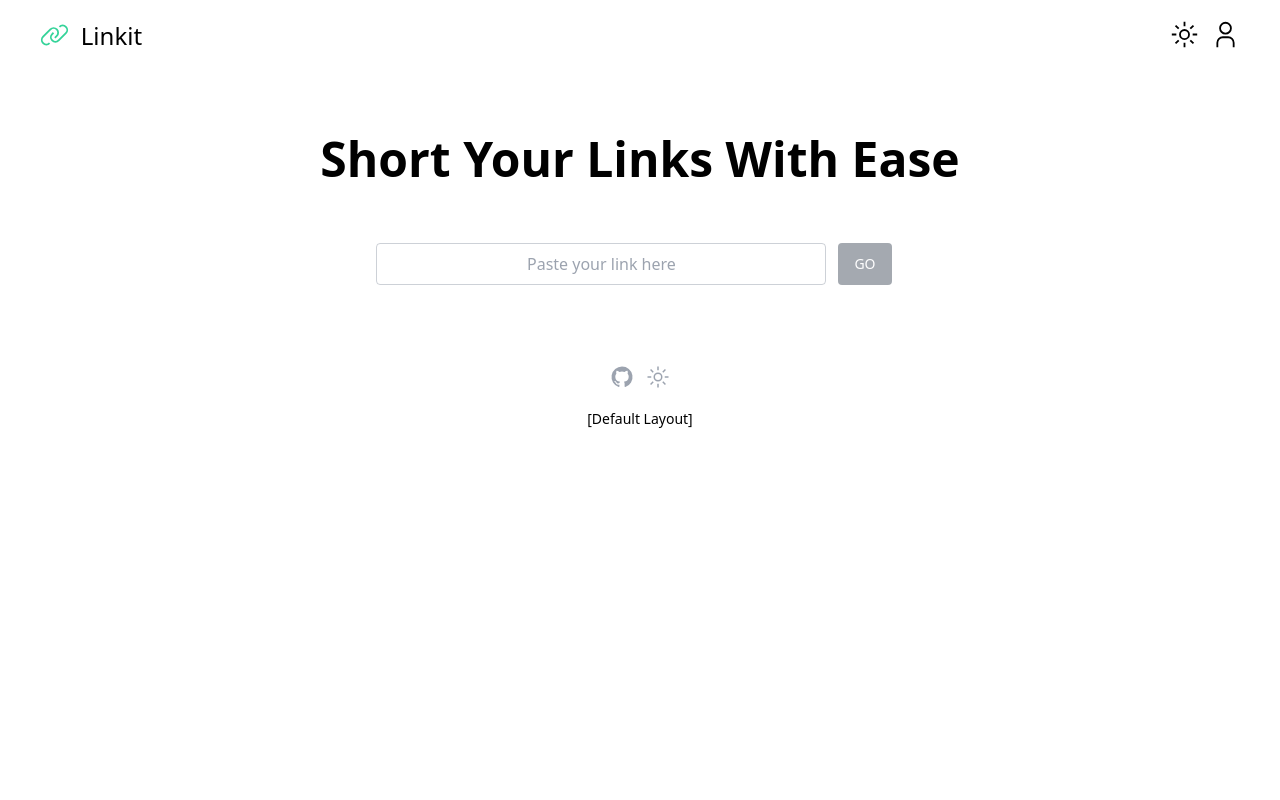
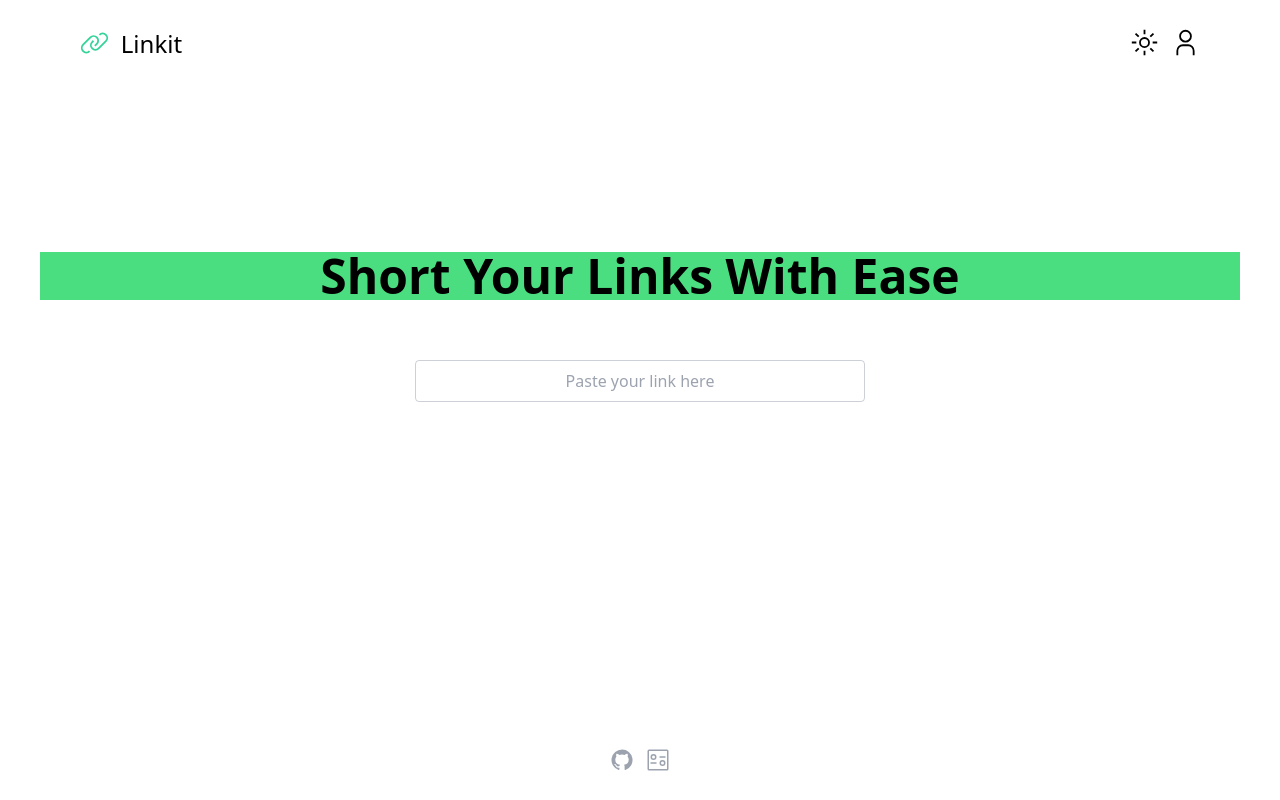
Before and after one commit to 401U/linkit, a Nuxt app: page / in a window 1280 px wide. Built offline with nearby package versions, Linux system fonts and the light colour scheme; a web font is replaced by a local one.

Commit message:
chore: update

```diff
--- a/components/Footer.vue
+++ b/components/Footer.vue
@@ -7,6 +7,6 @@
     gap-3
   >
     <a i-carbon-logo-github href="https://github.com/401U/linkit" target="_blank" />
-    <DarkToggle />
+    <i i-carbon-data-format title="hello" />
   </div>
 </template>
--- a/layouts/default.vue
+++ b/layouts/default.vue
@@ -1,12 +1,10 @@
 import { TopNav } from '~~/.nuxt/components';
 
 <template>
-  <TopNav />
-  <main class="py-20 px-10 text-center">
+  <main class="py-2 px-10 text-center flex flex-col min-h-full gap-1">
+    <TopNav />
     <slot />
+    <div flex-grow-1 />
     <Footer />
-    <div class="mt-5 mx-auto text-center text-sm">
-      [Default Layout]
-    </div>
   </main>
 </template>
--- a/pages/index.vue
+++ b/pages/index.vue
@@ -12,8 +12,8 @@ async function go() {
 </script>
 
 <template>
-  <div>
-    <div text-5xl font-bold break-words>
+  <div mt-50>
+    <div text-5xl font-bold break-words bg-red sm:bg-green>
       Short Your Links
       With Ease
     </div>
@@ -29,14 +29,6 @@ async function go() {
         outline-green
         @keydown.enter="go"
       >
-      <button
-        mx-3 text-sm btn
-        :disabled="!link"
-        @click="go"
-      >
-        GO
-      </button>
     </div>
-    <!-- <LinkInput /> -->
   </div>
 </template>
```
